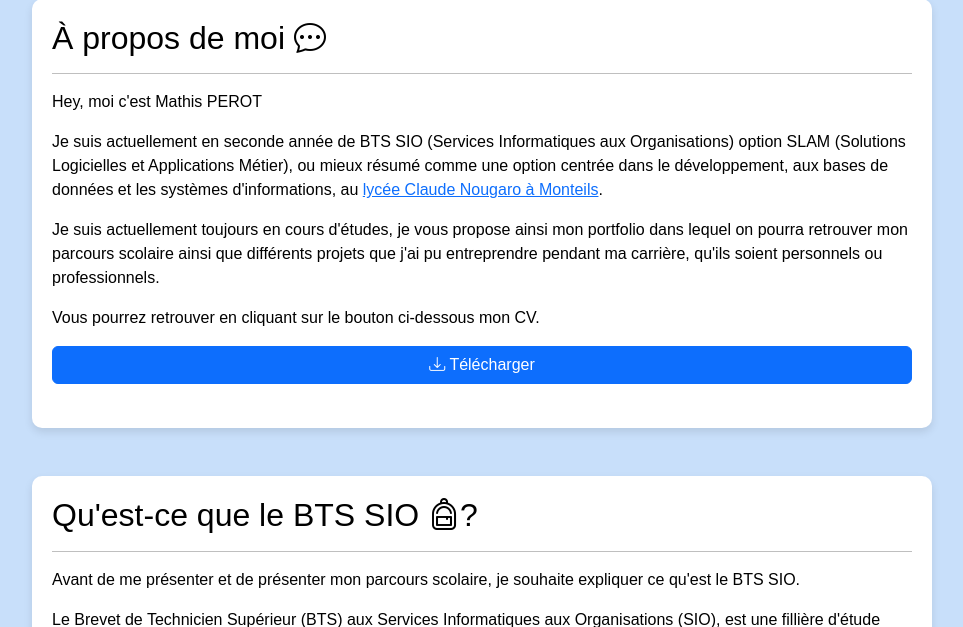
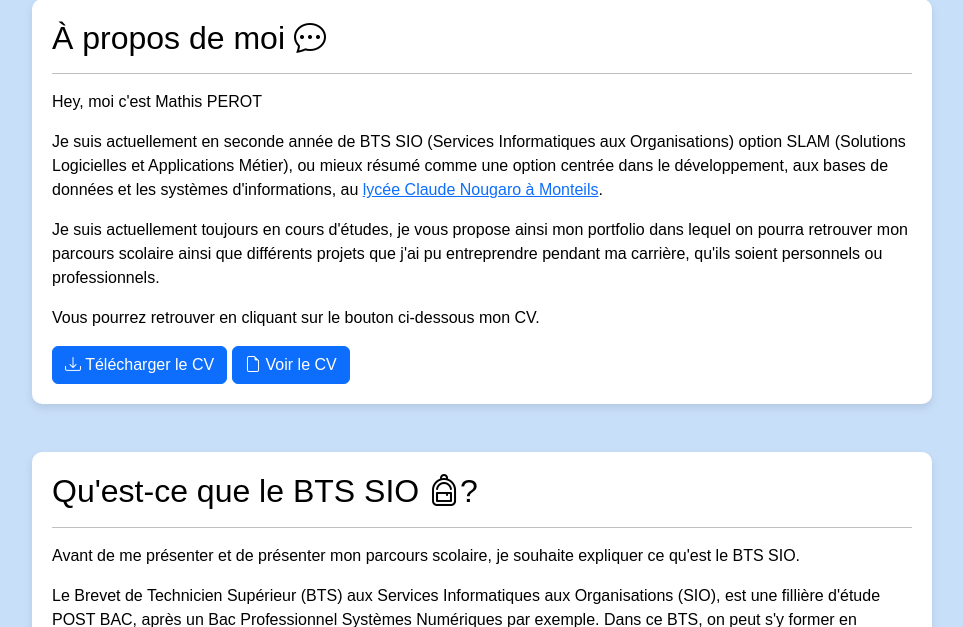
Before and after one commit to FRChanned/portfolio, a PHP site: page / in a window 1280 px wide. Shown: the part 841-1468 px from the top of the page, without its empty margins (308-1271 px from the left). Run offline with PHP 8.4, Linux system fonts and the light colour scheme.

Commit message:
add btn show cv

```diff
--- a/css/main.css
+++ b/css/main.css
@@ -133,6 +133,13 @@ body {
     display: flex;
     gap: 20px;
     flex-wrap: wrap;
+}
+
+.containerCV {
+    display: flex;
+    gap : 5px;
+    flex-wrap: wrap;
+    justify-content: left;
 }
 
 .containerAccount {
--- a/index.php
+++ b/index.php
@@ -61,7 +61,10 @@
                     mon parcours scolaire ainsi que différents projets que j'ai pu entreprendre pendant ma carrière, qu'ils soient personnels ou professionnels.
                 </p>
                 <p>Vous pourrez retrouver en cliquant sur le bouton ci-dessous mon CV.</p>
-                <a class="btn btn-primary downloadButton" href="downloadable/CV Mathis PEROT-PEREIRA.pdf" role="button" download=""><i class="bi bi-download"></i> Télécharger</a>
+                <div class="containerCV">
+                    <a class="btn btn-primary" href="downloadable/CV Mathis PEROT-PEREIRA.pdf" role="button" download=""><i class="bi bi-download"></i> Télécharger le CV</a>
+                    <a class="btn btn-primary" href="downloadable/CV Mathis PEROT-PEREIRA.pdf" role="button" target="_blank"><i class="bi bi-file-earmark"></i> Voir le CV</a>
+                </div>
             </div>
             <br>
             <br>
```
